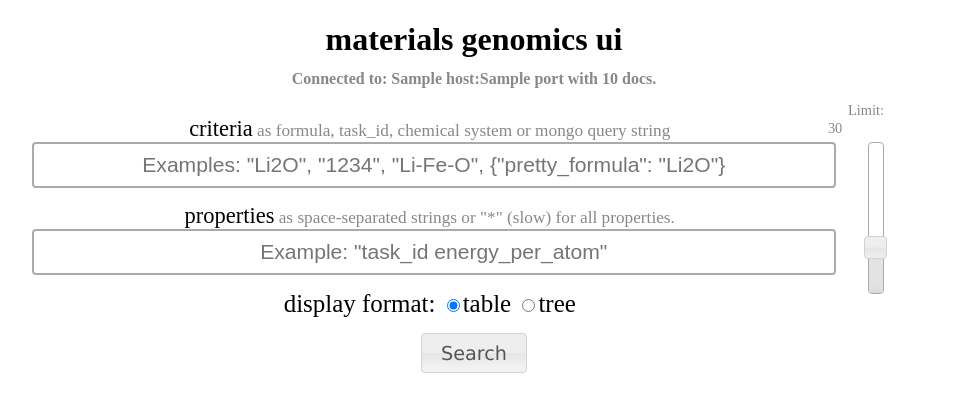
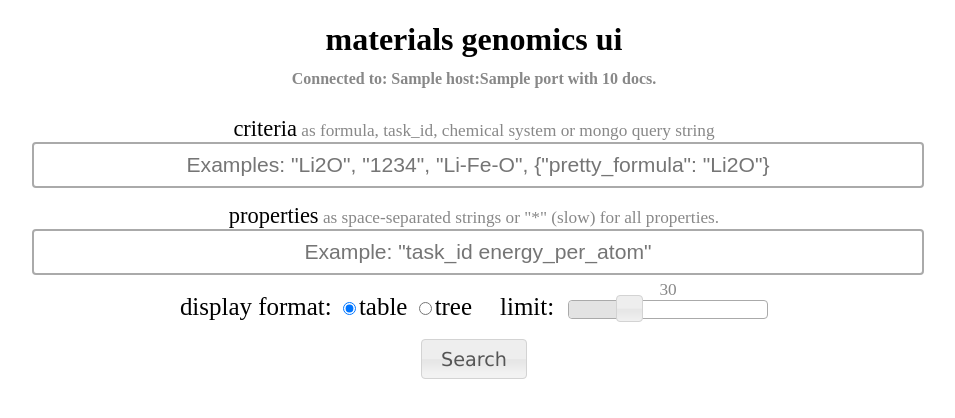
Before and after one commit to materialsproject/pymatgen-db, a Python web app: template matgendb/webui/home/templates/index.html in a window 1280 px wide. Shown: the top 418 px of the page, without its empty margins (166-1121 px from the left). Run offline with Jinja, Linux system fonts and the light colour scheme; the template is opened without the code that fills it: most values are stand-ins (such as "Sample title", 1, 10 or a date in 2020).

Commit message:
Improve mgui layout.

```diff
--- a/matgendb/webui/home/templates/index.html
+++ b/matgendb/webui/home/templates/index.html
@@ -33,7 +33,6 @@
 <h2 id="subtitle">Connected to: {{ host }}:{{ port }} with {{ ndocs }} docs.</h2>
 <div id="search-div">
     <div id="fields-div">
-        <div class="left">
         <div class="input-div">
             <label for="criteria-input"><span
                     class="emph">criteria</span> as formula, task_id,
@@ -52,14 +51,23 @@
                    placeholder='Example: "task_id energy_per_atom"'/>
         </div>
         <div class="input-div">
+            <table id="options-div">
+                <tr>
+                    <td>
                 <span class="emph">display format:
                 <input type="radio" name="display" value="table" checked>table
                 <input type="radio" name="display" value="tree">tree</span>
+                    </td>
+                    <td>
+                <td><span id="limit-label" class="emph">limit: </span></td><td>
+            <div id="limit-slider-wrapper">
+                <label id="limit-text">30</label>
+                <div id="limit-slider"></div>
             </div>
-        </div>
-        <div class="right">
-            <label id="limit-text">Limit: 30</label>
-            <div id="limit-slider-wrapper"><div id="limit-slider"></div></div>
+                    </td>
+                </tr>
+            </table>
+
         </div>
     </div>
     <div id="search-button-div" class="input-div">
--- a/matgendb/webui/static/css/home.css
+++ b/matgendb/webui/static/css/home.css
@@ -6,31 +6,23 @@ input {
     font-size: 1.1em;
 }
 
-.left{
-    width: 90%;
-    float:left;
+#limit-slider-wrapper{
+    width: 200px;
+    margin-top: -15px;
 }
 
-.right{
-    width: 10%;
-    float:right;
+#limit-label{
+    padding-left: 20px;
+    padding-right: 10px;
 }
 
-#limit-slider{
-
-    text-align:center;
-    height: 150px;
-}
-
-#limit-slider-wrapper{
-    padding-top: 5px;
-    padding-left: 40px;
+#fields-div{
+    width: 70%;
     margin-left: auto;
     margin-right: auto;
 }
 
-#fields-div{
-    width: 70%;
+#options-div{
     margin-left: auto;
     margin-right: auto;
 }
--- a/matgendb/webui/static/js/home.js
+++ b/matgendb/webui/static/js/home.js
@@ -262,14 +262,13 @@ window.onload = function () {
 //        });
     $("#limit-slider").slider(
         {
-            orientation: "vertical",
             range: "min",
             min: 0,
             max: 100,
             value: 30,
             slide: function(event, ui)
             {
-                $("#limit-text").text("Limit: " + ui.value);
+                $("#limit-text").text(ui.value);
             }
         });
 
```
Lines whose indentation alone changed are shown as unchanged.
